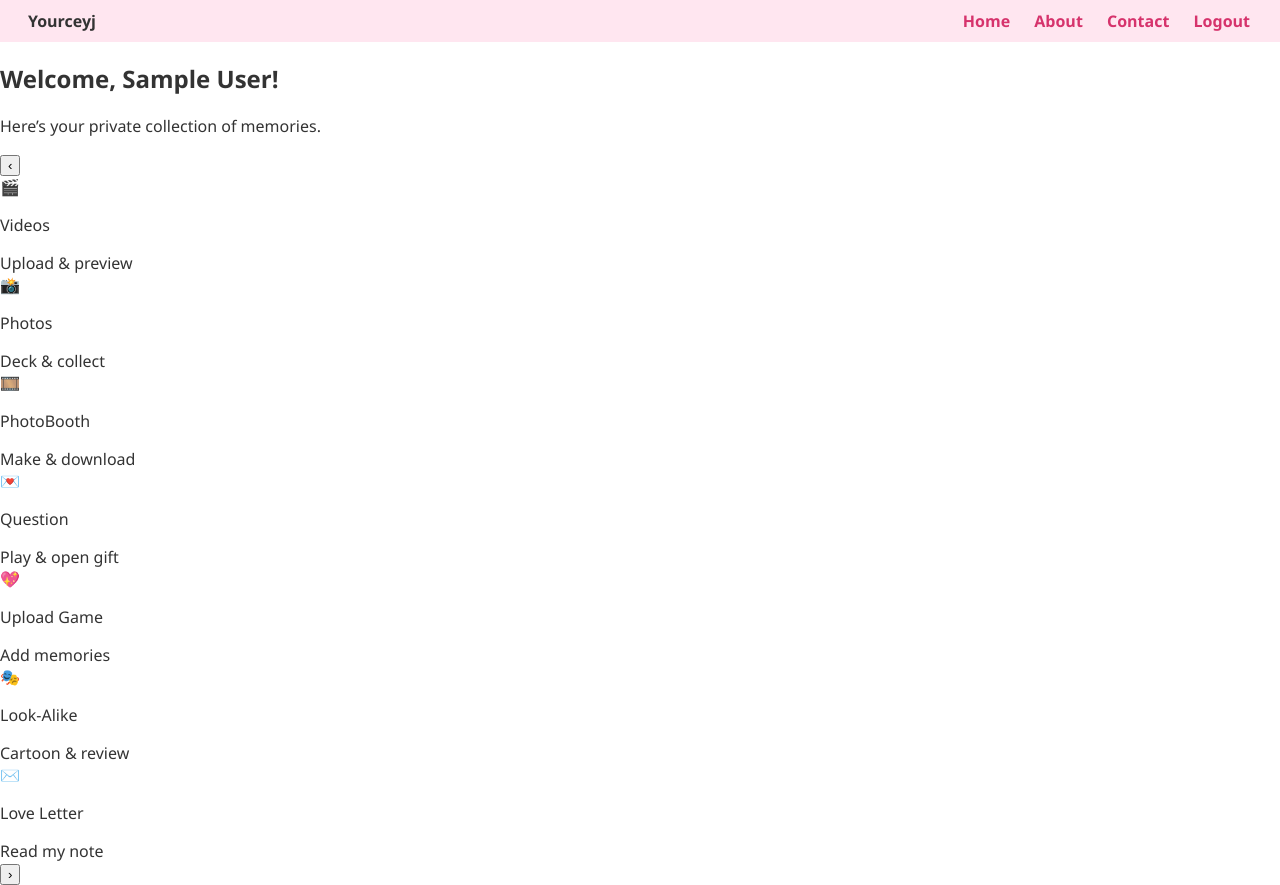
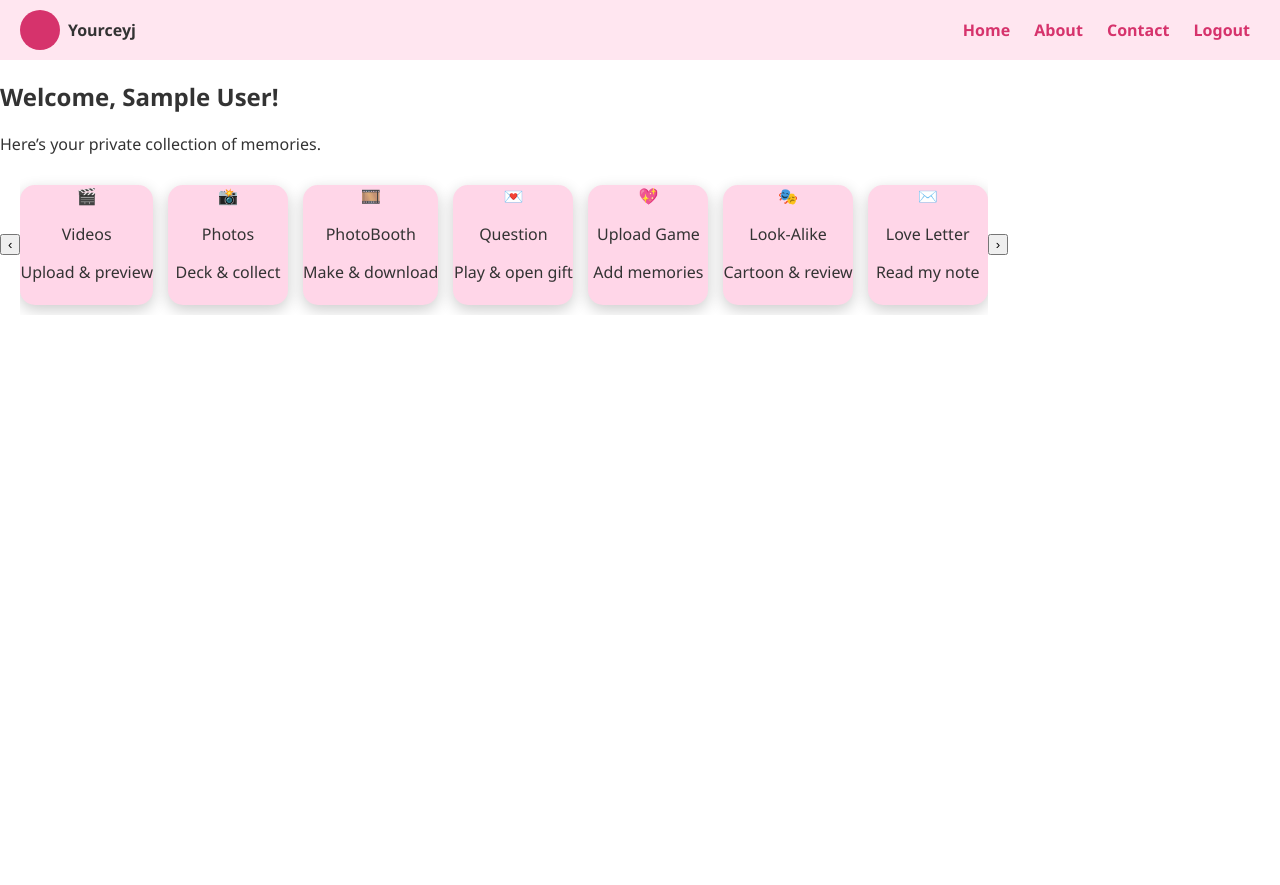
Before and after one commit to isntCeyj/iamyourceyj.github.io, a plain HTML site: page home.html in a window 1280 px wide. After the commit the page ends 800 px from the top, so only its background shows below. Drawn offline with Linux system fonts and the light colour scheme; files that its build step writes are made by us from their sources; sample sign-in values are in the browser's storage.

Commit message:
Update style.css

```diff
--- a/assest/css/style.css
+++ b/assest/css/style.css
@@ -1,20 +1,62 @@
-body{margin:0;font-family:'Segoe UI',sans-serif;background:#fff;color:#333;}
-.top-nav{display:flex;justify-content:space-between;align-items:center;padding:10px 20px;background:#ffe6f0;}
-.top-nav a{margin:0 10px;text-decoration:none;color:#d6336c;font-weight:bold;}
-.film-slider{padding:50px 20px;overflow-x:auto;white-space:nowrap;}
-.slider-container{display:flex;gap:20px;transform:translateZ(0);}
-.slider-box{display:inline-block;width:120px;height:120px;background:#ffd6e8;border-radius:15px;box-shadow:0 5px 15px rgba(0,0,0,.2);text-align:center;line-height:120px;font-size:2em;cursor:pointer;transition:transform .3s;}
-.slider-box:hover{transform:scale(1.2);}
-.modal{display:none;position:fixed;top:0;left:0;width:100%;height:100%;background:rgba(0,0,0,.5);justify-content:center;align-items:center;}
-.modal-content{background:#fff0f5;padding:30px;border-radius:15px;text-align:center;}
-.modal-buttons button{margin:10px;padding:10px 20px;border:none;border-radius:10px;background:#d6336c;color:white;cursor:pointer;font-weight:bold;}
-.modal-buttons button:hover{background:#ff85a2;}
-.auth-page{display:flex;justify-content:center;align-items:center;height:100vh;background:#ffe6f0;}
-.auth-card{background:white;padding:30px;border-radius:15px;box-shadow:0 5px 15px rgba(0,0,0,.2);width:300px;text-align:center;}
-.auth-card h1{margin-bottom:20px;}
-.form label{display:block;margin:10px 0;}
-.form input{width:100%;padding:10px;border-radius:5px;border:1px solid #ccc;}
-.btn{padding:10px 20px;border:none;border-radius:5px;cursor:pointer;}
-.btn.primary{background:#d6336c;color:white;font-weight:bold;}
-.btn.ghost{background:#fff;color:#d6336c;border:2px solid #d6336c;}
-.btn:hover{opacity:.8;}
+/* General styles */
+body {
+  margin: 0;
+  font-family: 'Segoe UI', sans-serif;
+  background: #fff;
+  color: #333;
+}
+
+/* Top navigation */
+.top-nav {
+  display: flex;
+  justify-content: space-between;
+  align-items: center;
+  padding: 10px 20px;
+  background: #ffe6f0;
+}
+.top-nav a {
+  margin: 0 10px;
+  text-decoration: none;
+  color: #d6336c;
+  font-weight: bold;
+}
+
+/* Brand/logo */
+.brand {
+  display: flex;
+  align-items: center;
+}
+.brand .logo {
+  width: 40px;
+  height: 40px;
+  background: #d6336c;
+  border-radius: 50%;
+}
+
+/* Film slider */
+.film-wrap {
+  display: flex;
+  align-items: center;
+  margin-top: 20px;
+  position: relative;
+}
+.film-track {
+  display: flex;
+  gap: 15px;
+  overflow-x: auto;
+  scroll-behavior: smooth;
+  padding: 10px 0;
+}
+.film-item {
+  min-width: 120px;
+  height: 120px;
+  background: #ffd6e8;
+  border-radius: 15px;
+  box-shadow: 0 5px 15px rgba(0,0,0,.2);
+  text-align: center;
+  cursor: pointer;
+  flex-shrink: 0;
+  transition: transform 0.3s;
+  display: flex;
+  flex-direction: column;
+  justif
```
